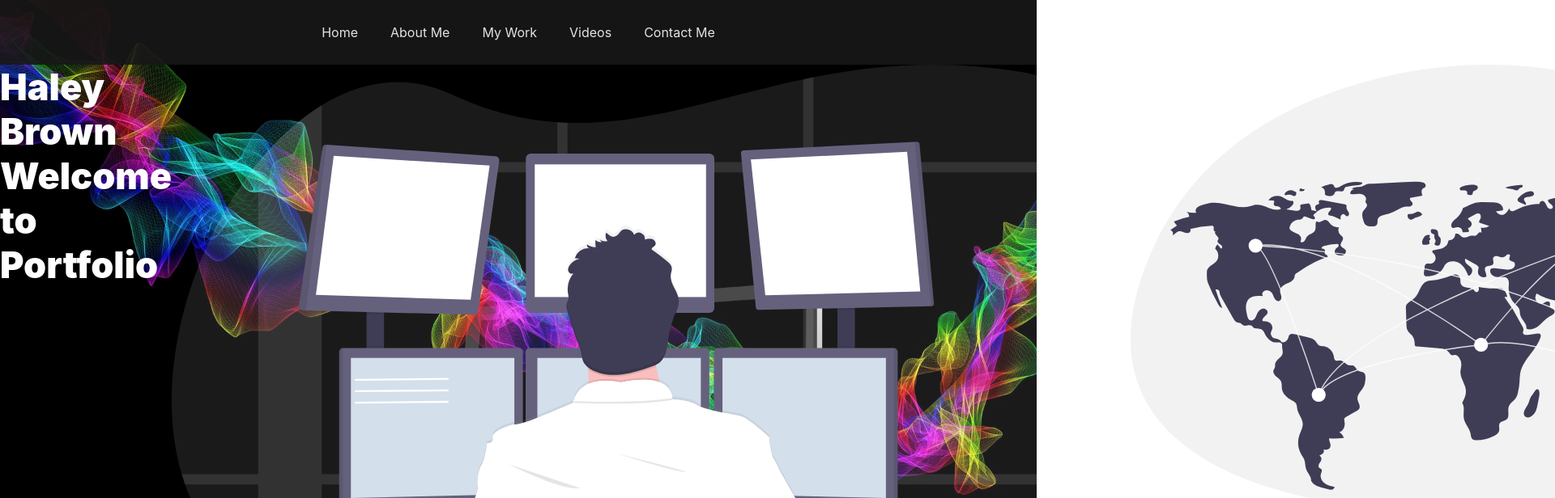
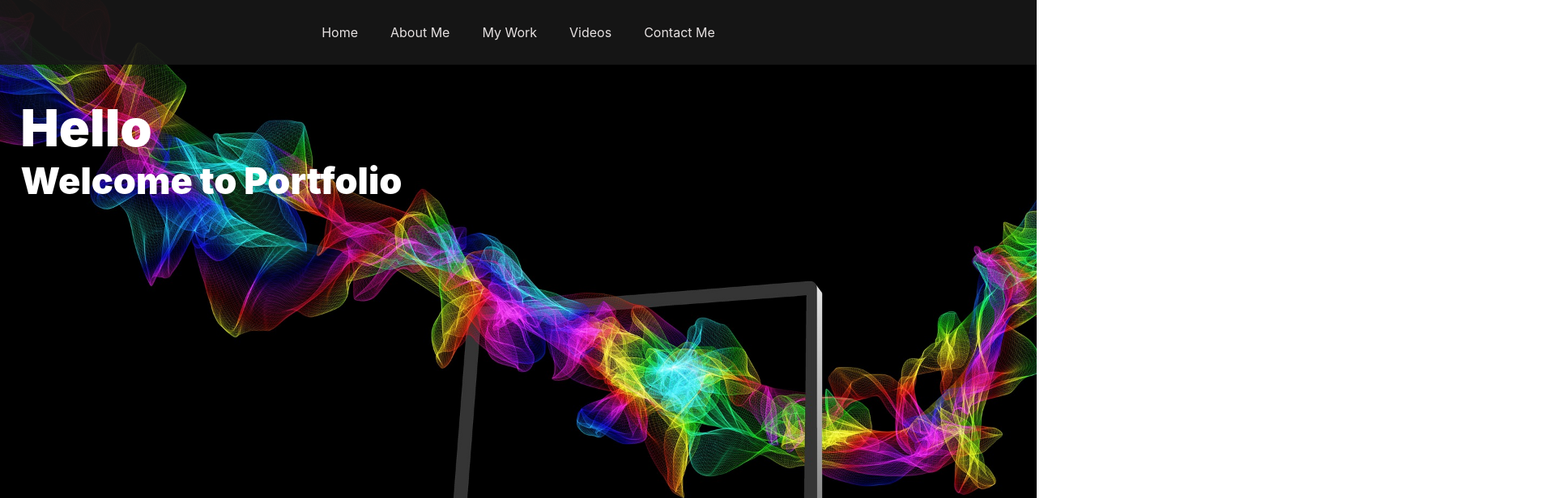
Before and after one commit to Hbrown16/React-Portfolio, a React (Create React App) app in the folder react-portfolio-haley/: page / in a window 1280 px wide. Shown: the top 616 px of the page at 81% size, 1920 px wide, since content can reach past the window. Built offline with nearby package versions, Linux system fonts and the light colour scheme.

Commit message:
styling home

```diff
--- a/react-portfolio-haley/src/components/Home/Home.module.css
+++ b/react-portfolio-haley/src/components/Home/Home.module.css
@@ -7,7 +7,32 @@
     color:rgb(255, 254, 254);
 }
 
+.Home .Container {
+    position: absolute;
+    top: 15%;
+    left: 2%;
+    color: white;
+}
+
+.Home .Container .Hello {
+    font-size: 63px;
+}
+
 .Home .Container h1 {
     margin: 0;
 
 }
+
+.Home .BinaryWorld {
+    height: 15%;
+    position:absolute;
+    bottom: 0;
+    right: 2%;
+}
+
+.Home .Code {
+    height: 15%;
+    position: absolute;
+    bottom: 0;
+    left: 2%;
+}
--- a/react-portfolio-haley/src/components/Home/home.js
+++ b/react-portfolio-haley/src/components/Home/home.js
@@ -5,7 +5,7 @@
     return (
         <div className={classes.Home}>
             <div className={classes.Container}>
-                <h1 className={classes.Hello}>Haley Brown</h1>
+                <h1 className={classes.Hello}>Hello</h1>
                 <h1>Welcome to Portfolio</h1>
             </div>
             <img className={classes.Code} src={code} alt= "code"></img>
```
